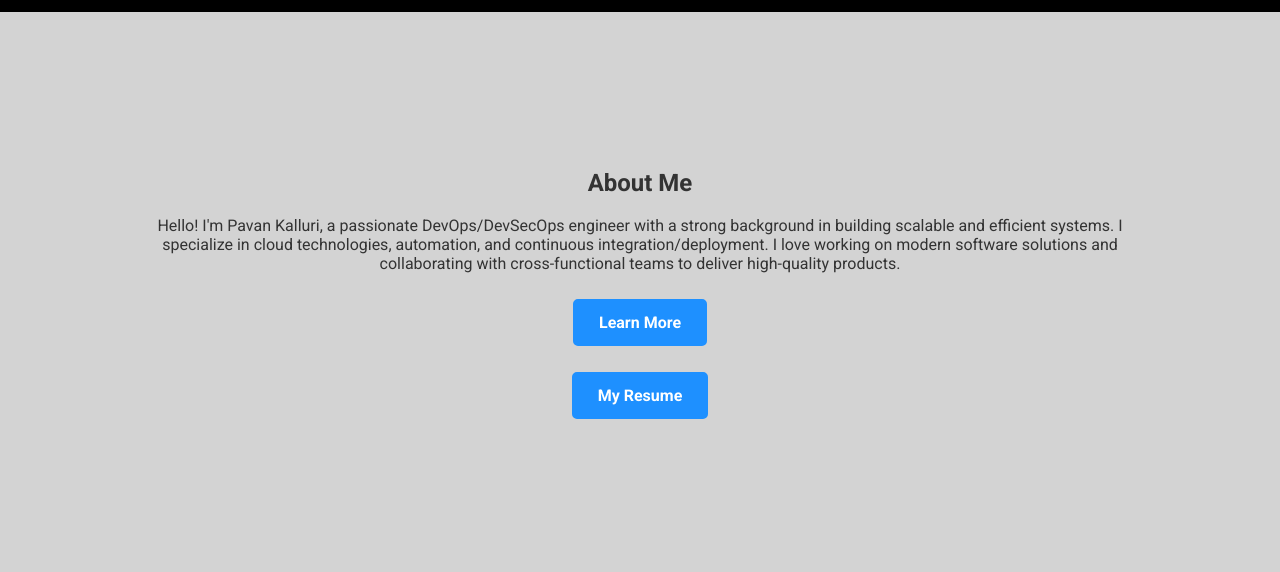
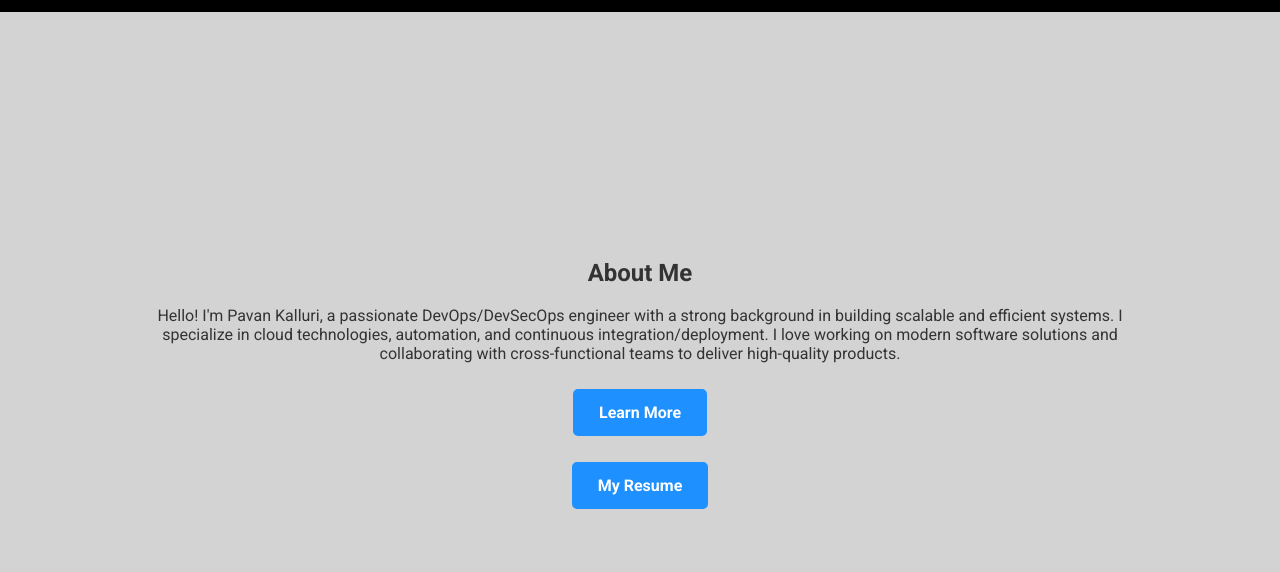
Before and after one commit to devops839/devops839.github.io, a plain HTML site: page index.html in a window 1280 px wide. Shown: the part 228-800 px from the top of the page. Drawn offline with Linux system fonts and the light colour scheme.

Commit message:
Update style.css

```diff
--- a/css/style.css
+++ b/css/style.css
@@ -67,11 +67,12 @@ nav ul li a:hover {
 
 /* About Section Fix */
 #about {
-    min-height: 100vh; /* Ensures visibility on all devices */
+    min-height: 100vh; /* Ensures full visibility */
     display: flex;
     flex-direction: column;
     justify-content: center;
     align-items: center;
+    padding-top: 120px; /* Adjusted padding to prevent merging under header */
 }
 
 /* Buttons */
```
